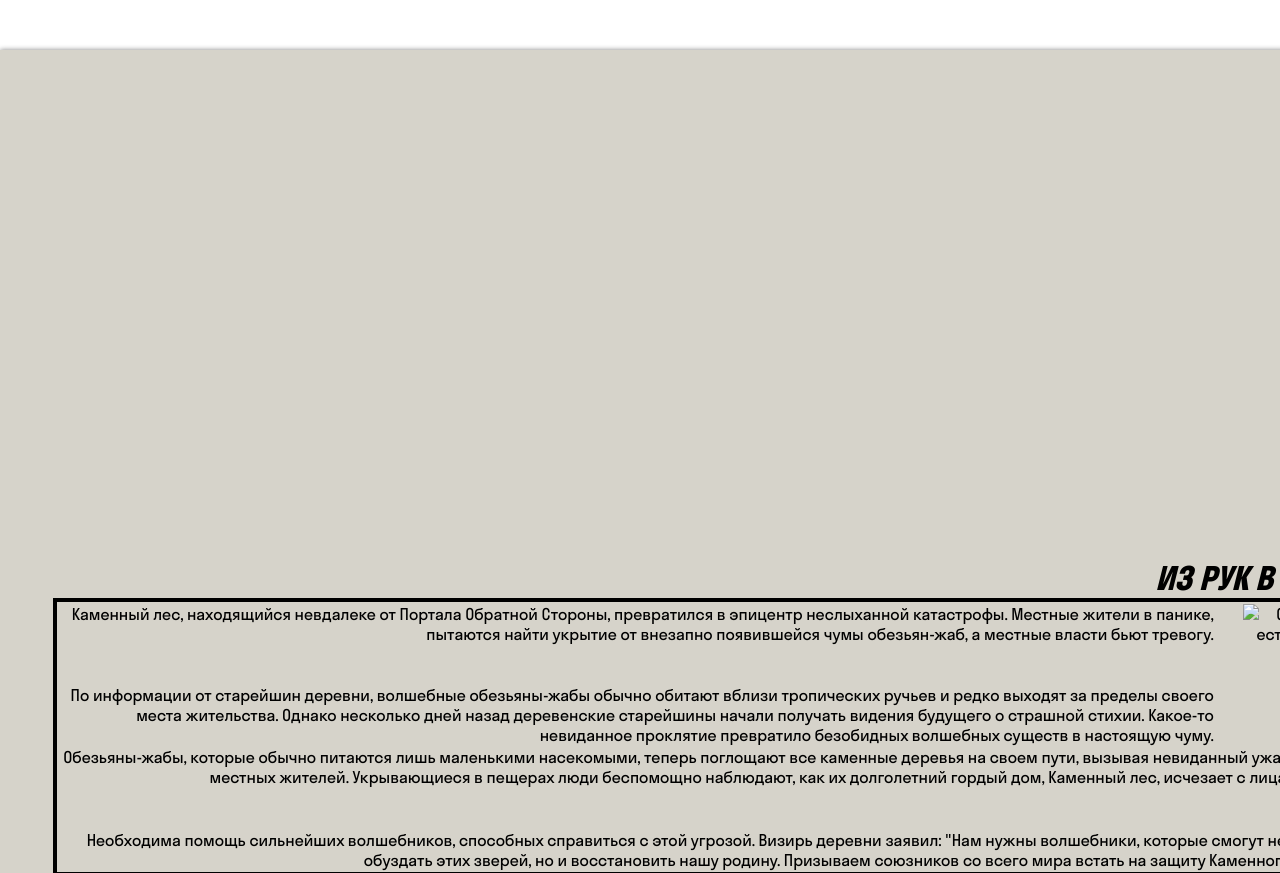
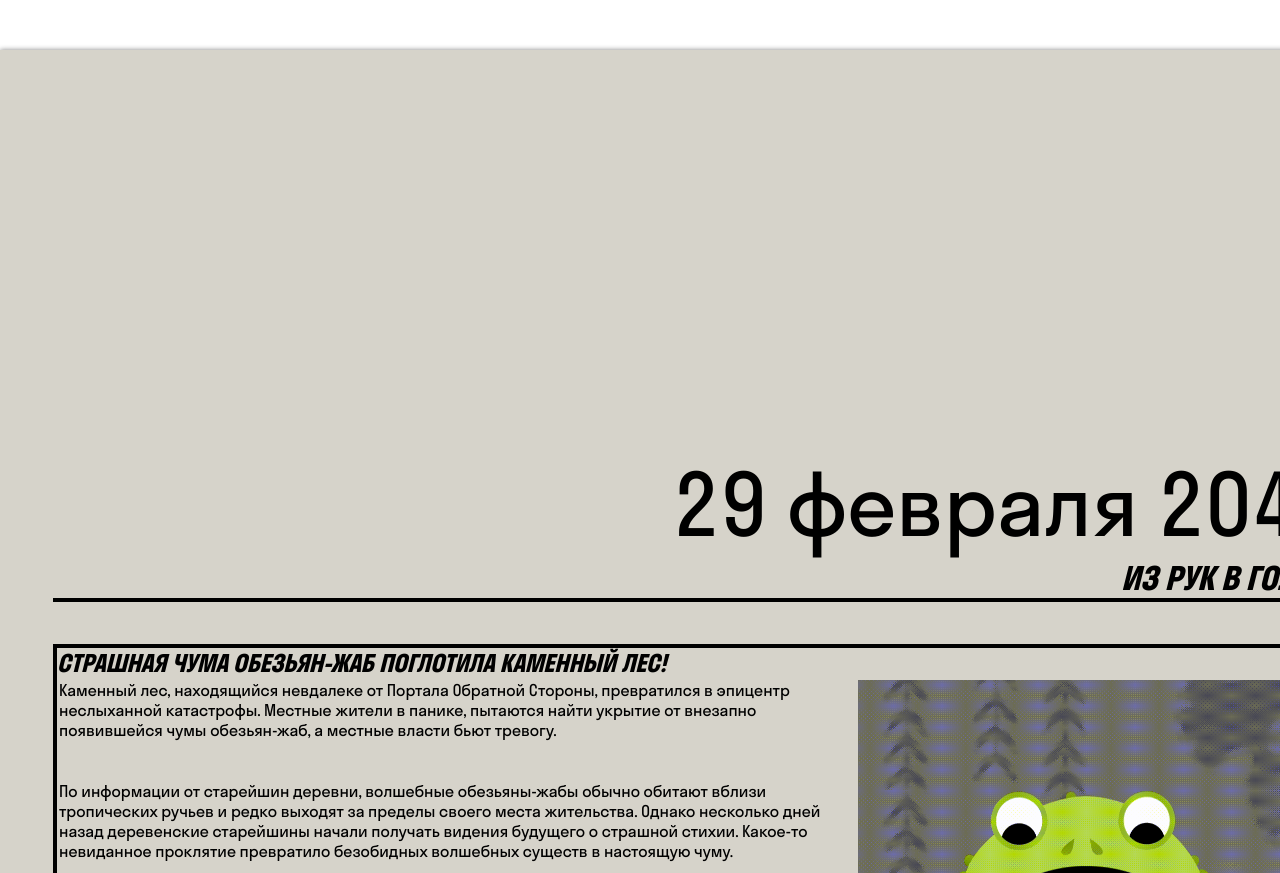
Before and after one commit to BobikProg/project4, a plain HTML site: page index.html in a window 1280 px wide. Shown: the top 873 px of the page. Drawn offline with Linux system fonts and the light colour scheme.

Commit message:
Исправил ошибки в Html

```diff
--- a/index.html
+++ b/index.html
@@ -13,11 +13,11 @@
 <body>
     <div class="main">
         <div class="header">
-            <p class="header-date">...</p>
-            <h1 class="header-title">Из рук в ыыа</h1>
-        </>
+            <p class="header-date">29 февраля 2049</p>
+            <h1 class="header-title">Из рук в голову</h1>
+        </div>
         <div class="content">
-            <!-- <h2 class="content-title">СТРАШНАЯ ЧУМА ОБЕЗЬЯН-ЖАБ ПОГЛОТИЛА КАМЕННЫЙ ЛЕС!</h2> -->
+                <h2 class="content-title">СТРАШНАЯ ЧУМА ОБЕЗЬЯН-ЖАБ ПОГЛОТИЛА КАМЕННЫЙ ЛЕС!</h2>
             <table class="content-table">
                 <tr class="table-row">
                     <td class="table-data">
@@ -26,7 +26,7 @@
                             неслыханной катастрофы. Местные жители в панике, пытаются найти укрытие от внезапно
                             появившейся чумы обезьян-жаб, а местные власти бьют тревогу.
                         </p>
-                        <p class="">
+                        <p class="table-data-text">
                             По информации от старейшин деревни, волшебные обезьяны-жабы обычно обитают вблизи
                             тропических ручьев и редко выходят за пределы своего места жительства. Однако несколько дней
                             назад деревенские старейшины начали получать видения будущего о страшной стихии. Какое-то
@@ -34,7 +34,7 @@
                         </p>
                     </td>
                     <td>
-                        <img src="./images/ohno.gif" alt="Gif: Жаба ест дерево">
+                        <img src="./images/zhaba.gif" alt="Gif: Жаба ест дерево">
                     </td>
                 </tr>
                 <tr class="table-row">
```
